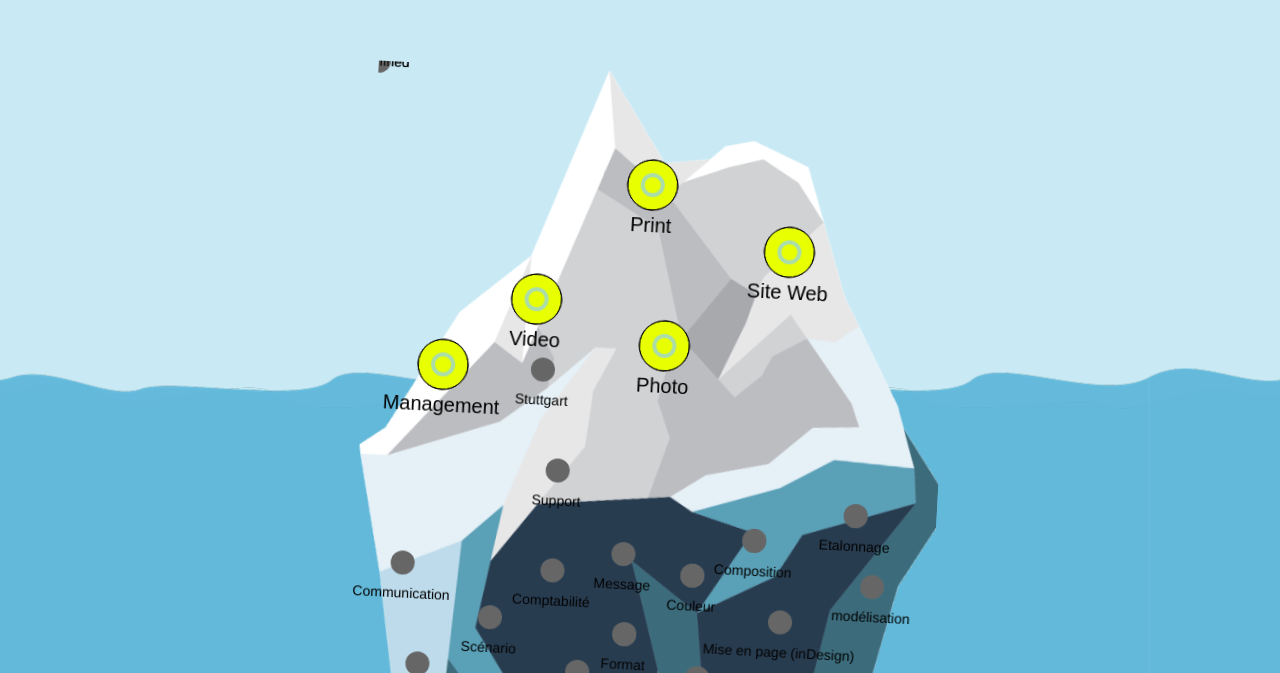
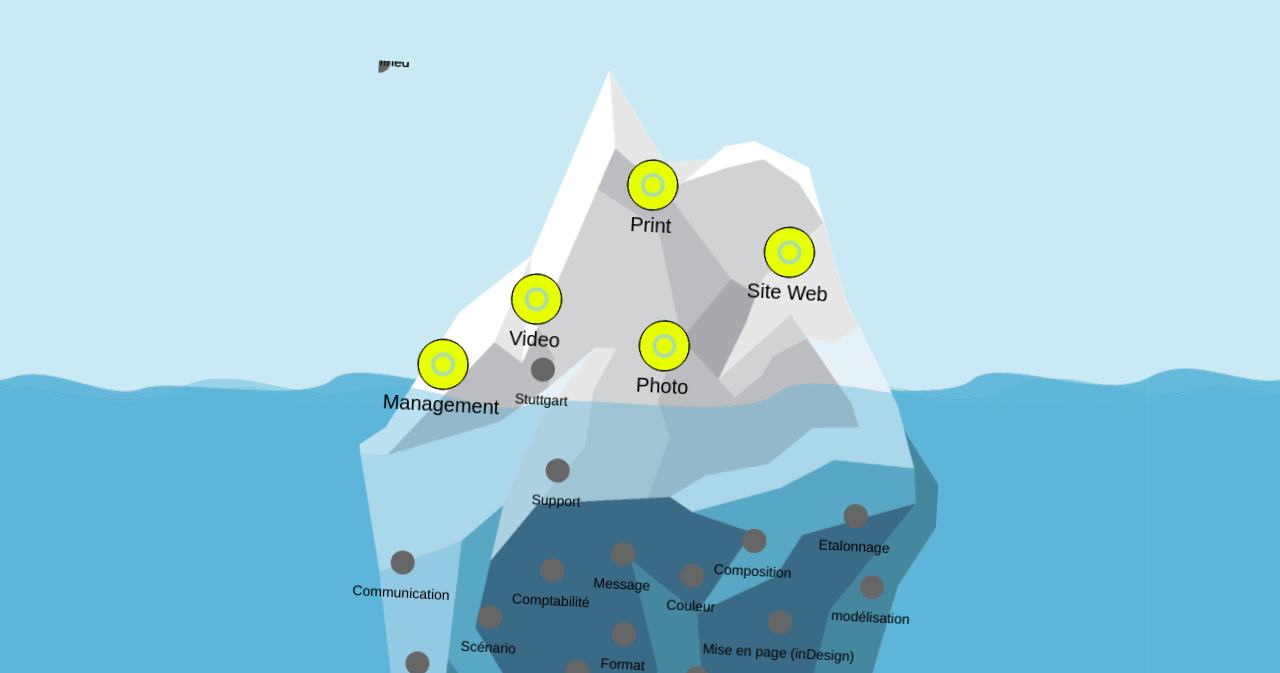
Before and after one commit to MatthieuHarbich-zz/iceberg, a plain HTML site: page index.html in a window 1280 px wide. Shown: the part 127-800 px from the top of the page. Drawn offline with nearby package versions, Linux system fonts and the light colour scheme.

Commit message:
adam points

```diff
--- a/index.html
+++ b/index.html
@@ -30,7 +30,7 @@
             <li class="layer" id="water2" data-depth="0.2"><img src="layers/eau2.png" alt=""></li>
             <li class="layer" id="iceberg" data-depth="0.5"><img src="layers/iceberg.png" alt=""></li>
 
-         <!--    <li class="layer" id="water1" data-depth="0.7"><img src="layers/eau1.png" alt=""></li> -->
+            <li class="layer" id="water1" data-depth="0.7"><img src="layers/eau1.png" alt=""></li>
              <li class="layer" id="holder" data-depth="0.5"></li>
         </ul>
 
```
Also changed, not shown: layers/profils/adam.png (added), layers/profils/anthony.png (added), layers/profils/clelia.png (added), layers/profils/fabrice.png (added), layers/profils/laurent.png (added), layers/profils/matthieu.png (added), layers/profils/maya.png (added), layers/profils/naty.png (added), layers/profils/quentin.png (added), layers/profils/richard.png (added), layers/profils/romain.png (added).
